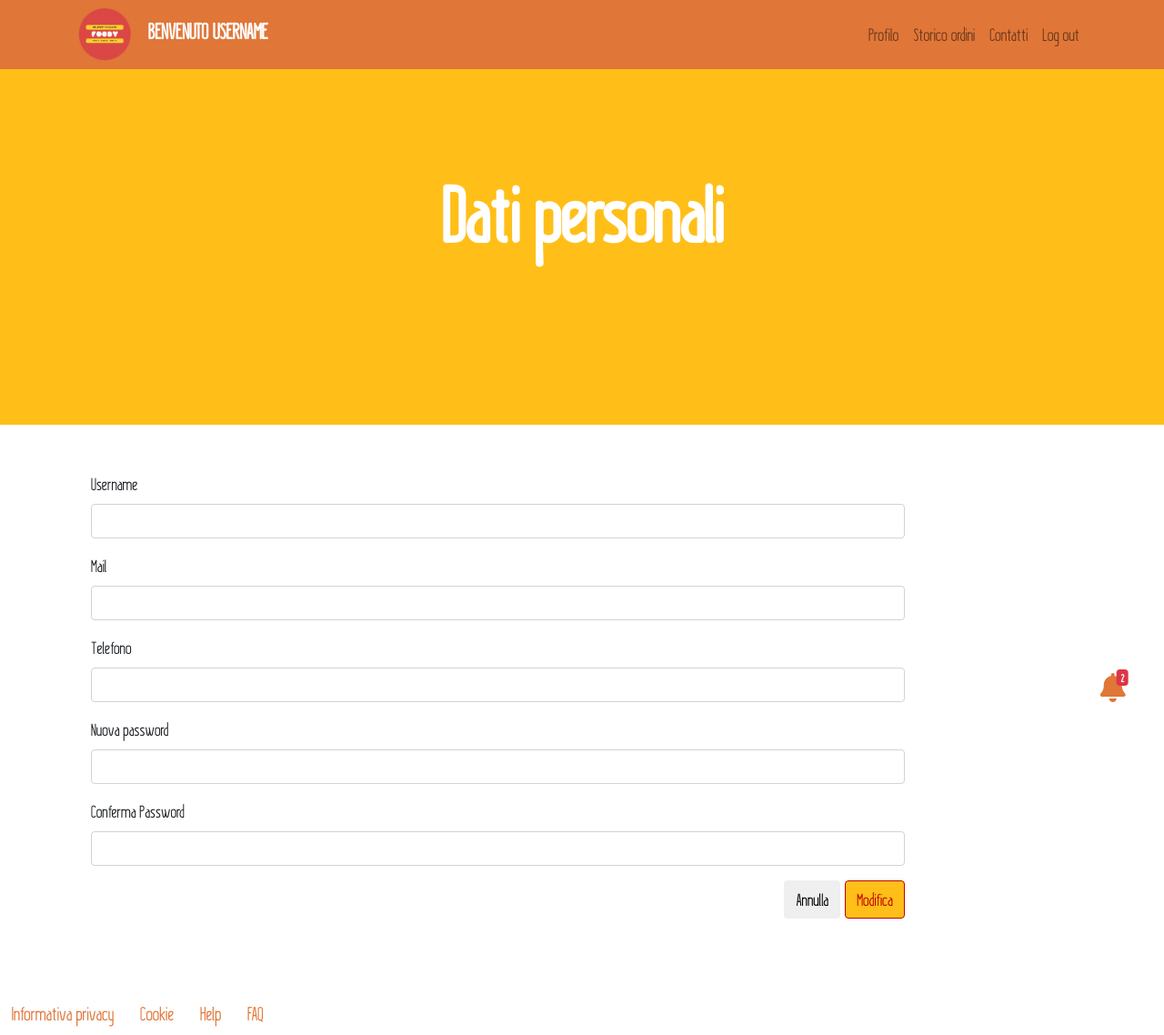
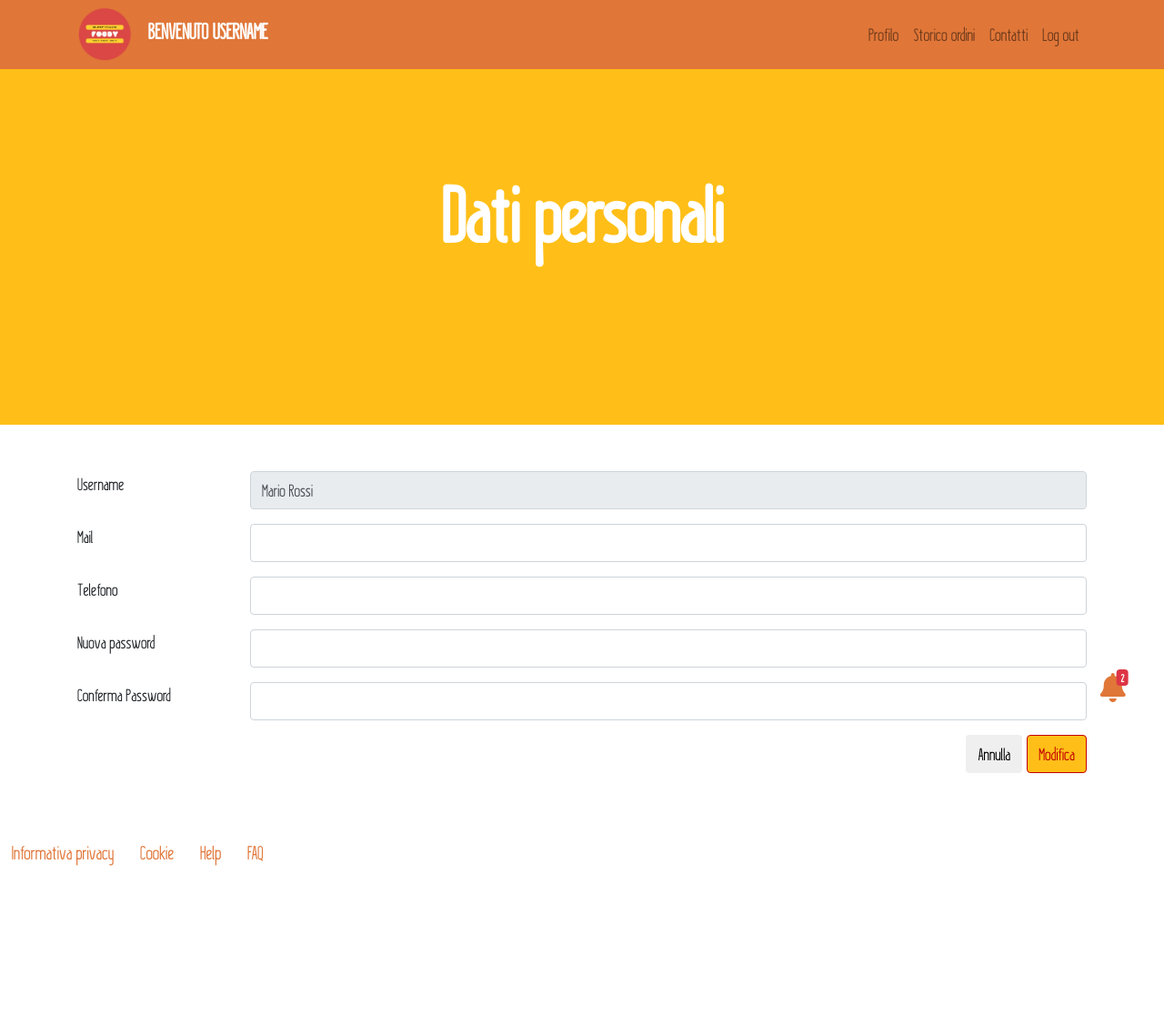
Before and after one commit to cric96/sugar-foody, a PHP site: page /dati_utente.php in a window 1280 px wide. Shown: the whole page at 91% size. After the commit the page ends 952 px from the top, so only its background shows below. Run offline with PHP 8.4, Linux system fonts and the light colour scheme; some libraries are stand-ins or nearby versions.

Commit message:
solved problem inline form

```diff
--- a/css/form-style.css
+++ b/css/form-style.css
@@ -1,4 +1,4 @@
-label, .btn-form button {
+label, .btn-form button, input {
   font-size: 14pt !important;
   font-style: normal !important;
 }
--- a/dati_utente.php
+++ b/dati_utente.php
@@ -56,37 +56,37 @@
       </header>
       <div class="container content">
          <form method="post" class="form-horizontal">
-            <div class="form-group">
+            <div class="form-group row">
                <label for="user" class="control-label col-sm-2">Username</label>
                <div class="col-sm-10">
-                  <input type="text" class="form-control" name="user" id="user">
+                  <input type="text" class="form-control" name="user" id="user" readonly value="Mario Rossi">
                </div>
             </div>
-            <div class="form-group">
+            <div class="form-group row">
                <label for="mail" class="control-label col-sm-2">Mail</label>
                <div class="col-sm-10">
                   <input type="text" class="form-control" name="mail" id="mail">
                </div>
             </div>
-            <div class="form-group">
+            <div class="form-group row">
                <label for="telefono" class="control-label col-sm-2">Telefono</label>
                <div class="col-sm-10">
                   <input type="text" class="form-control" name="telefono" id="telefono">
                </div>
             </div>
-            <div class="form-group">
+            <div class="form-group row">
                <label for="psw" class="control-label col-sm-2">Nuova password</label>
                <div class="col-sm-10">
                   <input type="password" class="form-control" name="psw" id="psw">
                </div>
             </div>
-            <div class="form-group">
+            <div class="form-group row">
                <label for="psw2" class="control-label col-sm-2">Conferma Password</label>
                <div class="col-sm-10">
                   <input type="password" class="form-control" name="psw2" id="psw2">
                </div>
             </div>
-            <div class="form-check col-sm-10 btn-form">
+            <div class="form-check btn-form">
                <button type="submit" class="btn btn-submit float-right">Modifica</button>
                <button type="reset" class="btn btn-default float-right">Annulla</button>
              </div>
```
